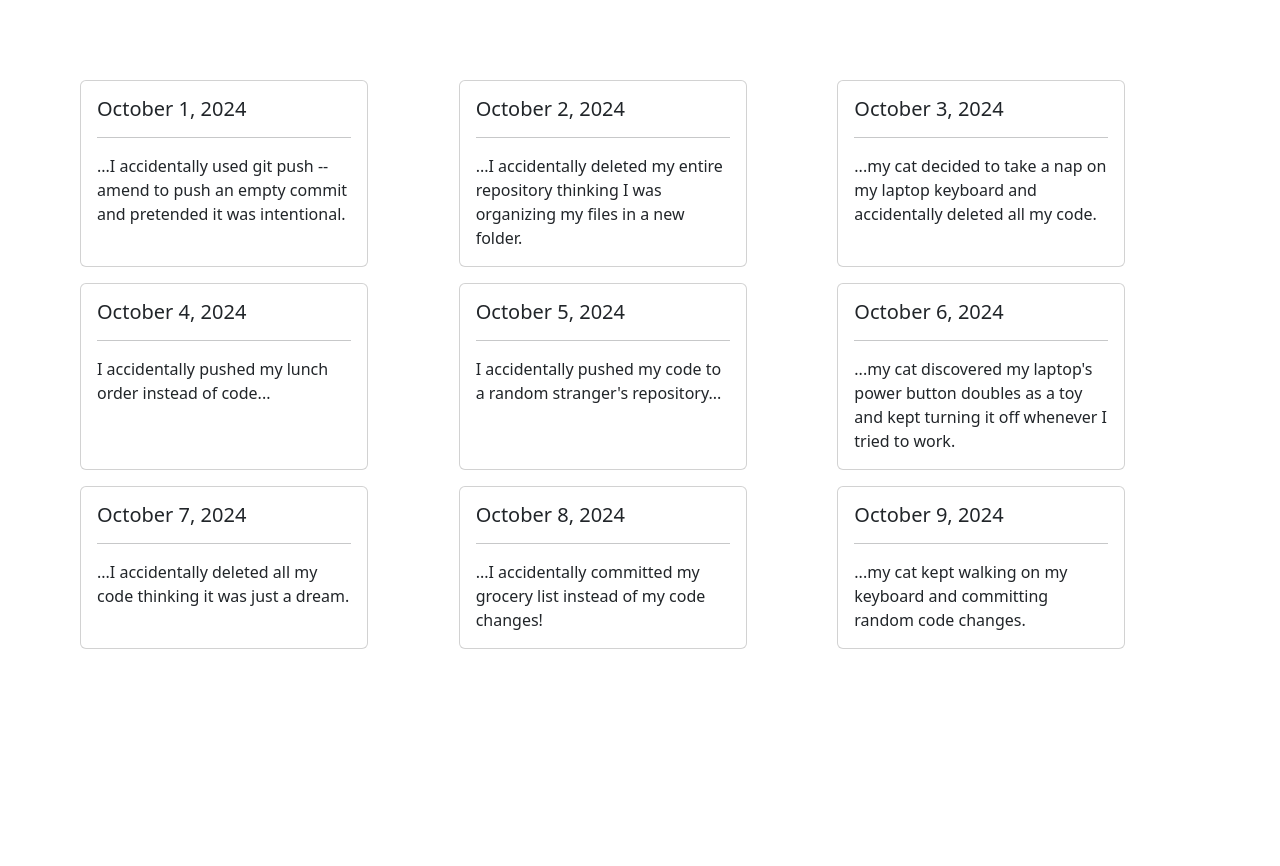
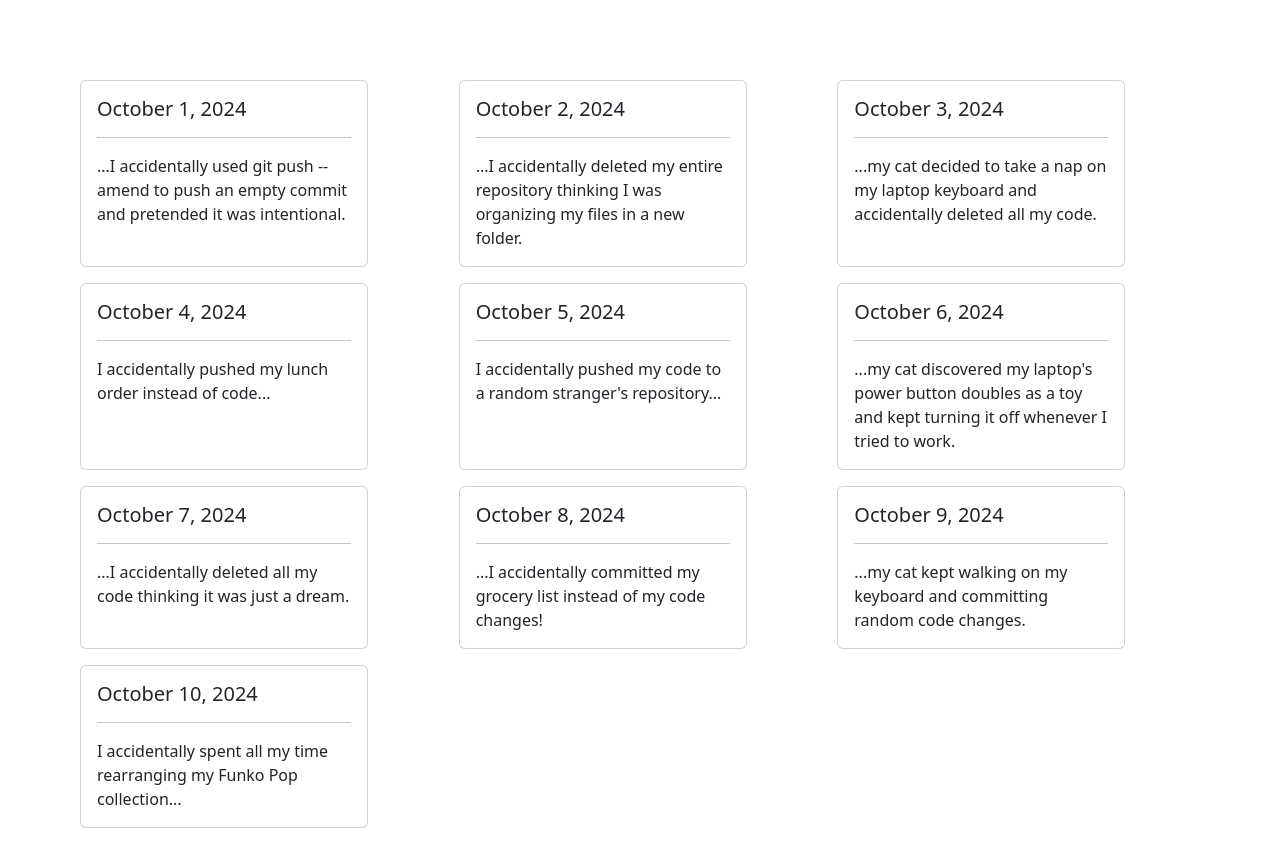
Before and after one commit to eric-zamora-tech/hall-of-shame, a React (Create React App) app: page / in a window 1280 px wide. Shown: the top 866 px of the page. Before the commit the page ends 800 px from the top, so only its background shows below. Built offline with nearby package versions, Linux system fonts and the light colour scheme; the HTML template or start-up script is replaced by a standard one.

Commit message:
Added Shame Card

```diff
--- a/src/App.js
+++ b/src/App.js
@@ -13,6 +13,7 @@ function App() {
 <ShameCard title="October 7, 2024" content="...I accidentally deleted all my code thinking it was just a dream." />
 <ShameCard title="October 8, 2024" content="...I accidentally committed my grocery list instead of my code changes!" />
 <ShameCard title="October 9, 2024" content="...my cat kept walking on my keyboard and committing random code changes." />
+<ShameCard title="October 10, 2024" content="I accidentally spent all my time rearranging my Funko Pop collection..." />
     </div>
   );
 }
```
